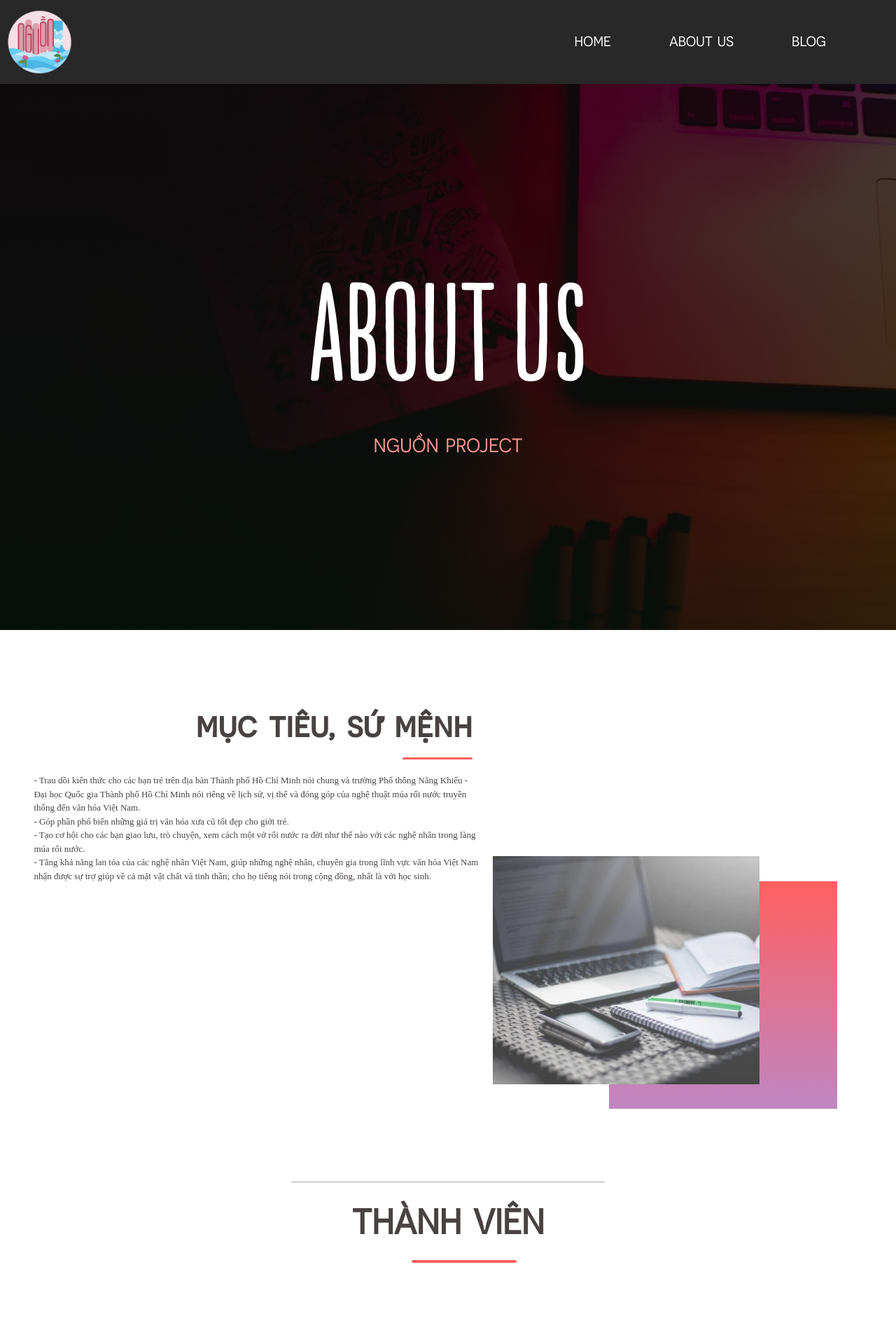
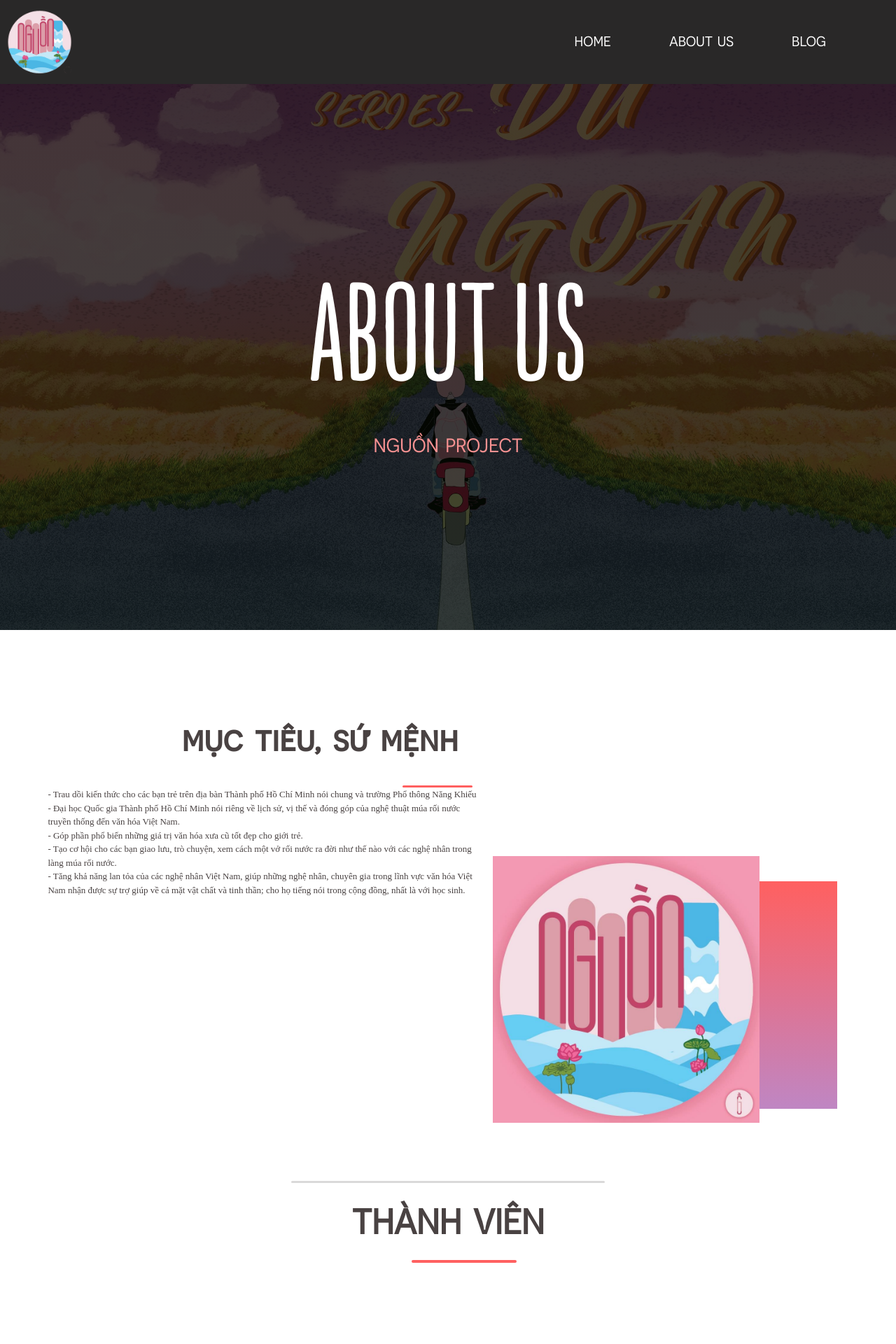
Before and after one commit to npovn/Nguon, a Jekyll site: the page aboutus.html, which Jekyll copies as it is, in a window 1280 px wide. Shown: the top 1920 px of the page at 70% size. Built offline with Jekyll 4.4.1, drawn with Linux system fonts in a browser that asks for light colours.

Commit message:
Fix 16
Đổi font + ảnh Mac-> Nguồn

```diff
--- a/aboutus.html
+++ b/aboutus.html
@@ -226,7 +226,8 @@
             margin-left: 3vw;
             margin-right: 3vw;
             text-align: right;
-            padding: 10px;
+            padding: 30px;
+            /* prev = 10 */
             width: 50.5vw;
         }
 
@@ -1637,7 +1638,7 @@
         .title3 {
             font-size: 20px;
             color: grey;
-            font-weight:bold
+            font-weight: bold
         }
 
         .button {
@@ -1672,7 +1673,8 @@
         <div class="mission reveal">
             <div class="title2">
                 <h1>mục tiêu, sứ mệnh</h1>
-                <p> - Trau dồi kiến thức cho các bạn trẻ trên địa bàn Thành phố Hồ Chí Minh nói chung và trường Phổ thông
+                <p> - Trau dồi kiến thức cho các bạn trẻ trên địa bàn Thành phố Hồ Chí Minh nói chung và trường Phổ
+                    thông
                     Năng Khiếu - Đại học Quốc gia Thành phố Hồ Chí Minh nói riêng về lịch sử, vị thế và đóng góp của
                     nghệ thuật múa rối nước truyền thống đến văn hóa Việt Nam. <br>
                     - Góp phần phổ biến những giá trị văn hóa xưa cũ tốt đẹp cho giới trẻ. <br>
```
Also changed, not shown: Assets/Images/Aboutus.jpg, Assets/Images/Aboutus2.jpg.
